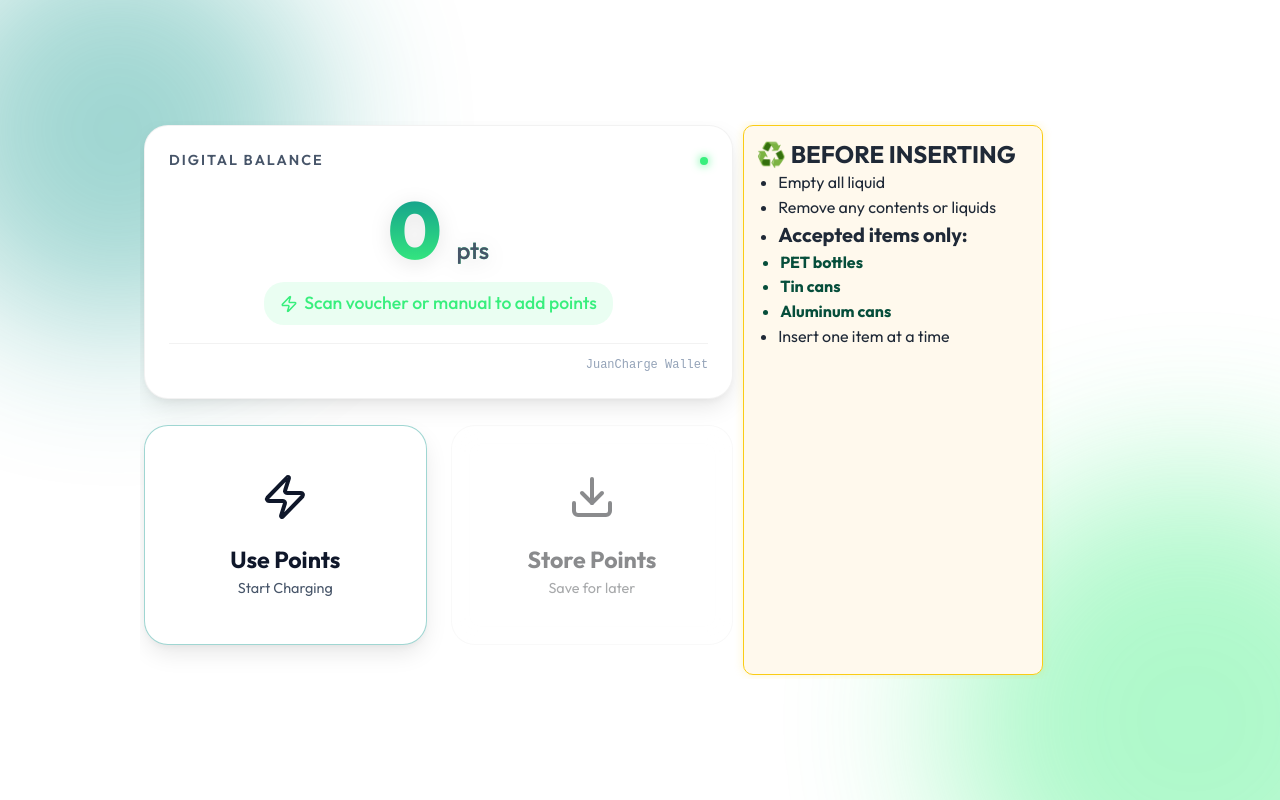
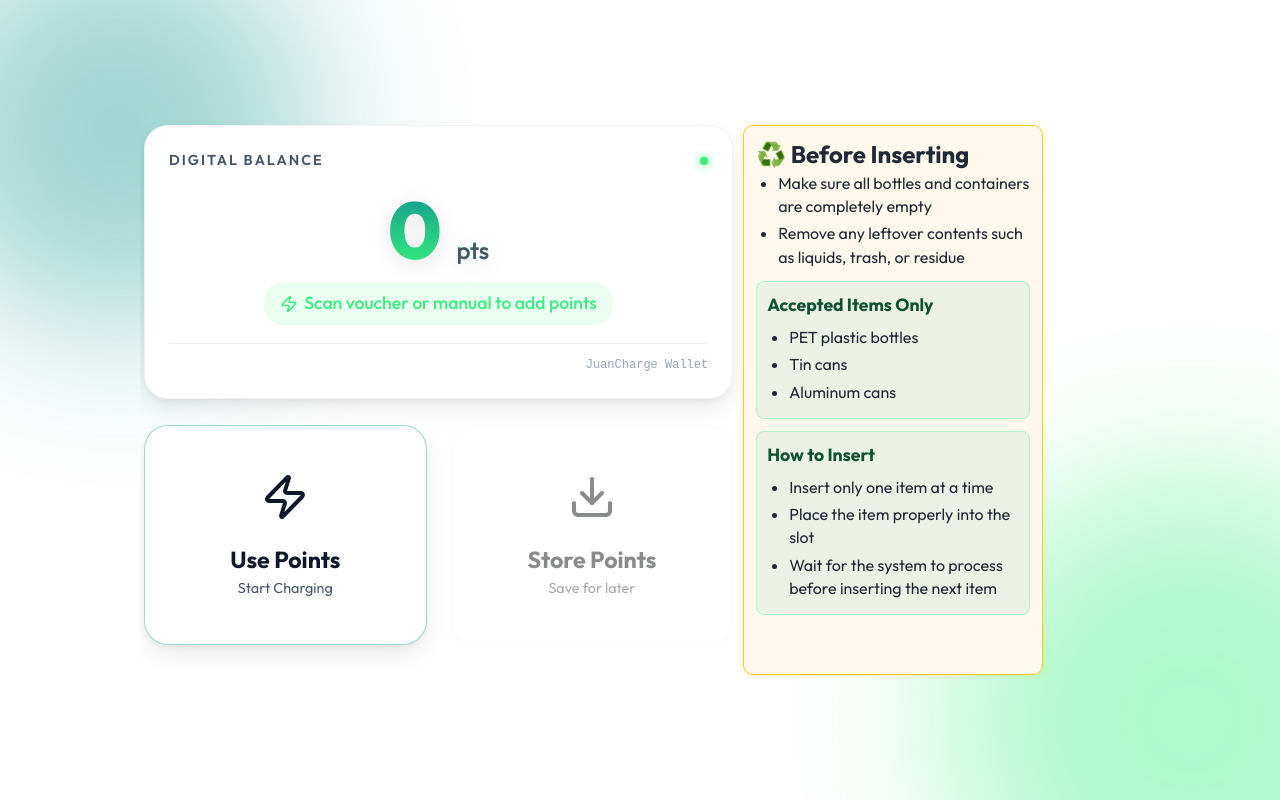
Before and after one commit to mawrk19/JuanCharge-kiosk, a Vue app in the folder juancharge-kiosk/: page / in a window 1280 px wide. Built offline with nearby package versions, Linux system fonts and the light colour scheme.

Commit message:
Instruction  card update
Much better Instruction text

```diff
--- a/juancharge-kiosk/src/App.vue
+++ b/juancharge-kiosk/src/App.vue
@@ -724,16 +724,30 @@ function isPortDisabled(portNumber) {
             </div>
 
             <aside class="instruction-panel glass-panel">
-              <h2>♻️ BEFORE INSERTING</h2>
-              <ul>
-                <li>Empty all liquid</li>
-                <li>Remove any contents or liquids</li>
-                <li><strong>Accepted items only:</strong></li>
-                <li class="accepted-item">PET bottles</li>
-                <li class="accepted-item">Tin cans</li>
-                <li class="accepted-item">Aluminum cans</li>
-                <li>Insert one item at a time</li>
+              <h2>♻️ Before Inserting</h2>
+
+              <ul class="instruction-list">
+                <li>Make sure all bottles and containers are completely empty</li>
+                <li>Remove any leftover contents such as liquids, trash, or residue</li>
               </ul>
+
+              <div class="section">
+                <p class="section-title">Accepted Items Only</p>
+                <ul class="accepted-list">
+                  <li>PET plastic bottles</li>
+                  <li>Tin cans</li>
+                  <li>Aluminum cans</li>
+                </ul>
+              </div>
+
+              <div class="section">
+                <p class="section-title">How to Insert</p>
+                <ul class="instruction-list">
+                  <li>Insert only one item at a time</li>
+                  <li>Place the item properly into the slot</li>
+                  <li>Wait for the system to process before inserting the next item</li>
+                </ul>
+              </div>
             </aside>
           </div>
         </div>
@@ -1063,10 +1077,38 @@ function isPortDisabled(portNumber) {
   margin-left: 4px;
 }
 
-.instruction-panel .accepted-item {
-  margin-left: 8px;
-  font-weight: 800;
-  color: #064e3b;
+  .instruction-list,
+  .accepted-list {
+    list-style-type: disc;
+    margin: 0 0 10px;
+    padding-left: 20px;
+  }
+
+  .section {
+    margin: 12px 0;
+    padding: 10px;
+    background: rgba(17, 153, 142, 0.08);
+    border-radius: 8px;
+    border: 1px solid rgba(56, 239, 125, 0.3);
+  }
+
+  .section-title {
+    font-size: clamp(0.95rem, 2.3vh, 1.1rem);
+    font-weight: 700;
+    margin-bottom: 8px;
+    color: #0f5132;
+  }
+
+  .instruction-list li,
+  .accepted-list li {
+    margin-bottom: 8px;
+    line-height: 1.45;
+  }
+
+  .instruction-panel .accepted-item {
+    margin-left: 8px;
+    font-weight: 800;
+    color: #064e3b;
 }
 
 .instruction-panel h3 {
```
